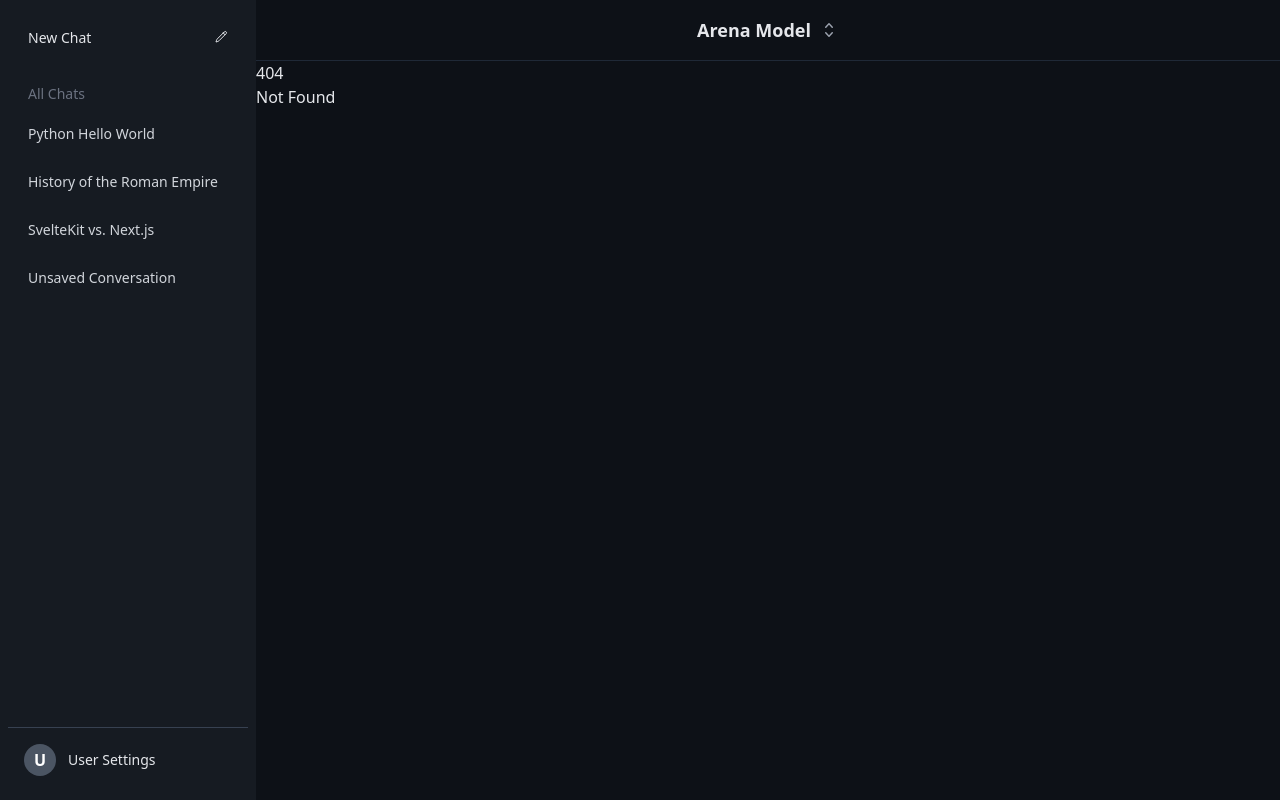
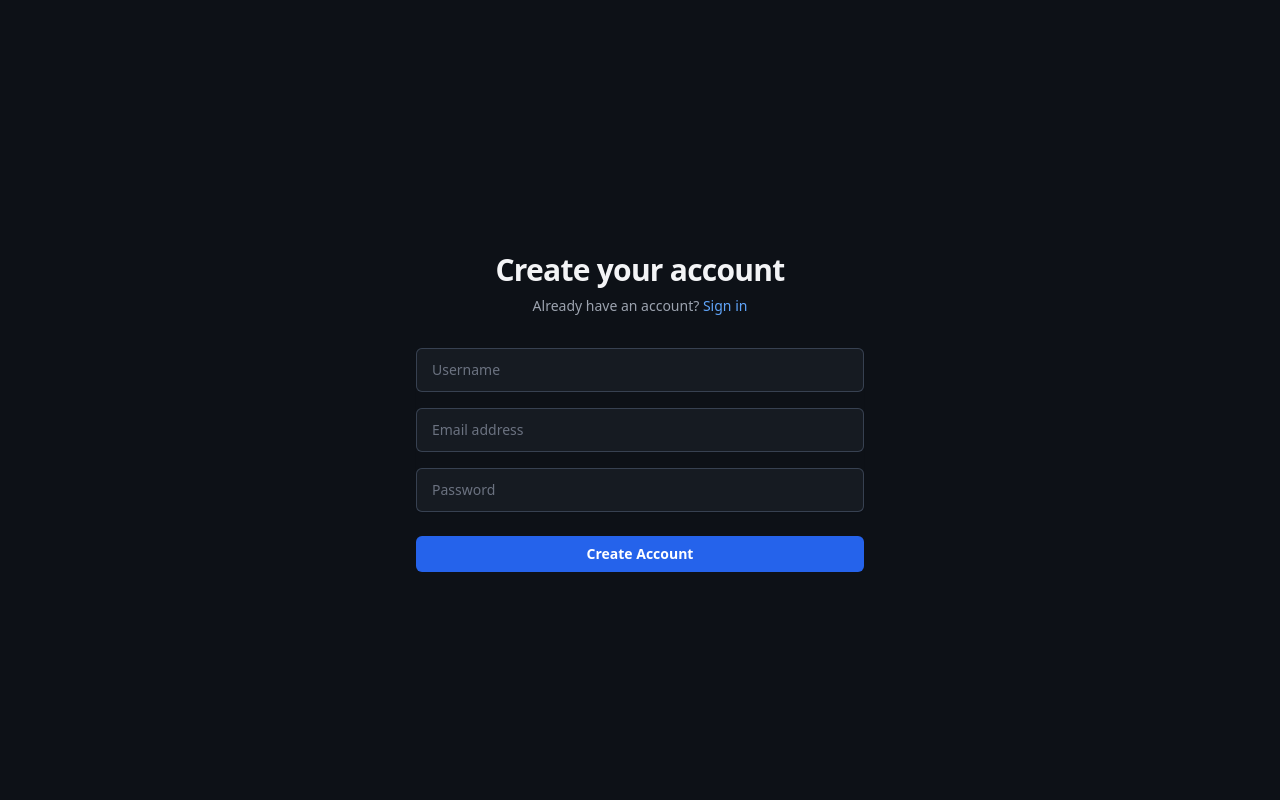
Before and after one commit to cbarkinozer/dost, a SvelteKit app in the folder frontend/: page /register in a window 1280 px wide. Before the commit this address had no page. Built offline with nearby package versions, Linux system fonts and the light colour scheme.

Commit message:
add register and login pages

```diff
--- a/frontend/src/lib/components/layout/ChatHistory.svelte
+++ b/frontend/src/lib/components/layout/ChatHistory.svelte
@@ -1,6 +1,7 @@
 <script lang="ts">
     import { conversations, selectedConversationId, deleteConversation } from '$lib/stores/conversations';
     import { messageStore } from '$lib/stores/chat';
+    import { page } from '$app/stores';
     import { goto } from '$app/navigation';
     import PencilIcon from '$lib/components/icons/PencilIcon.svelte';
     import TrashIcon from '$lib/components/icons/TrashIcon.svelte';
@@ -31,7 +32,7 @@
     function handleDelete(e: MouseEvent, id: string) {
         e.stopPropagation(); // Prevent navigation when clicking the delete button
         if (confirm('Are you sure you want to delete this chat?')) {
-            const isCurrentChat = id === $selectedConversationId;
+            const isCurrentChat = id === $page.params.id;
             deleteConversation(id);
             if (isCurrentChat) {
                 goto('/');
@@ -72,11 +73,17 @@
 </nav>
 
 <!-- User/Settings Menu -->
-<div class="mt-auto p-2 border-t border-gray-700">
+<div class="mt-auto p-2 border-t border-gray-700 space-y-1">
     <a href="/settings" class="flex items-center gap-3 p-2 rounded-lg text-gray-200 hover:bg-gray-700">
         <div class="w-8 h-8 rounded-full bg-gray-600 flex items-center justify-center text-white font-bold">
             U
         </div>
-        <span class="text-sm font-medium">User Settings</span>
+        <span class="text-sm font-medium">Test User</span>
+    </a>
+    <a href="/login" class="flex items-center gap-3 p-2 rounded-lg text-gray-400 hover:bg-gray-700 hover:text-gray-200">
+         <svg xmlns="http://www.w3.org/2000/svg" fill="none" viewBox="0 0 24 24" stroke-width="1.5" stroke="currentColor" class="w-6 h-6">
+            <path stroke-linecap="round" stroke-linejoin="round" d="M15.75 9V5.25A2.25 2.25 0 0 0 13.5 3h-6a2.25 2.25 0 0 0-2.25 2.25v13.5A2.25 2.25 0 0 0 7.5 21h6a2.25 2.25 0 0 0 2.25-2.25V15m-3 0-3-3m0 0 3-3m-3 3H5" />
+        </svg>
+        <span class="text-sm font-medium">Sign Out</span>
     </a>
 </div>
--- /dev/null
+++ b/frontend/src/routes/(app)/+layout.svelte
@@ -0,0 +1,25 @@
+<script lang="ts">
+  import ChatHistory from "$lib/components/layout/ChatHistory.svelte";
+  import ModelSelector from '$lib/components/chat/ModelSelector.svelte';
+</script>
+
+<div class="flex h-screen bg-[#0d1117] text-gray-200">
+
+  <!-- Sidebar -->
+  <aside class="w-64 flex-shrink-0 bg-[#161b22] flex flex-col p-2 text-gray-300">
+    <ChatHistory />
+  </aside>
+
+  <!-- Main Content -->
+  <main class="flex-1 flex flex-col overflow-hidden">
+    <!-- Main Header with Model Selector -->
+    <header class="p-4 border-b border-gray-800 flex justify-center items-center flex-shrink-0">
+      <ModelSelector />
+    </header>
+
+    <!-- Slot for page content -->
+    <div class="flex-1 overflow-y-auto">
+      <slot />
+    </div>
+  </main>
+</div>
--- a/frontend/src/routes/+layout.svelte
+++ b/frontend/src/routes/+layout.svelte
@@ -1,26 +1,5 @@
-<script lang="ts">
+<script>
   import "../app.css";
-  import ChatHistory from "$lib/components/layout/ChatHistory.svelte";
-  import ModelSelector from '$lib/components/chat/ModelSelector.svelte';
 </script>
 
-<div class="flex h-screen bg-[#0d1117] text-gray-200">
-
-  <!-- Sidebar -->
-  <aside class="w-64 flex-shrink-0 bg-[#161b22] flex flex-col p-2 text-gray-300">
-    <ChatHistory />
-  </aside>
-
-  <!-- Main Content -->
-  <main class="flex-1 flex flex-col overflow-hidden">
-    <!-- Main Header with Model Selector -->
-    <header class="p-4 border-b border-gray-800 flex justify-center items-center flex-shrink-0">
-      <ModelSelector />
-    </header>
-
-    <!-- Slot for page content -->
-    <div class="flex-1 overflow-y-auto">
-      <slot />
-    </div>
-  </main>
-</div>
+<slot />
--- /dev/null
+++ b/frontend/src/routes/login/+page.svelte
@@ -0,0 +1,62 @@
+<script lang="ts">
+	import { goto } from '$app/navigation';
+
+	function handleLogin() {
+		// In a real app, you'd call an API here.
+		// For now, we just simulate a successful login by navigating.
+		goto('/');
+	}
+</script>
+
+<div class="flex min-h-screen items-center justify-center bg-[#0d1117] px-4 py-12 sm:px-6 lg:px-8">
+	<div class="w-full max-w-md space-y-8">
+		<div>
+			<h2 class="mt-6 text-center text-3xl font-bold tracking-tight text-gray-100">
+				Welcome back to dost
+			</h2>
+			<p class="mt-2 text-center text-sm text-gray-400">
+				Or{' '}
+				<a href="/register" class="font-medium text-blue-400 hover:text-blue-300">
+					create a new account
+				</a>
+			</p>
+		</div>
+		<form class="mt-8 space-y-6" on:submit|preventDefault={handleLogin}>
+			<div class="space-y-4 rounded-md shadow-sm">
+				<div>
+					<label for="email-address" class="sr-only">Email address</label>
+					<input
+						id="email-address"
+						name="email"
+						type="email"
+						autocomplete="email"
+						required
+						class="relative block w-full appearance-none rounded-md border-0 bg-[#161b22] py-3 px-4 text-gray-200 placeholder-gray-500 ring-1 ring-inset ring-gray-700 focus:z-10 focus:ring-2 focus:ring-inset focus:ring-blue-500 sm:text-sm"
+						placeholder="Email address"
+					/>
+				</div>
+				<div>
+					<label for="password" class="sr-only">Password</label>
+					<input
+						id="password"
+						name="password"
+						type="password"
+						autocomplete="current-password"
+						required
+						class="relative block w-full appearance-none rounded-md border-0 bg-[#161b22] py-3 px-4 text-gray-200 placeholder-gray-500 ring-1 ring-inset ring-gray-700 focus:z-10 focus:ring-2 focus:ring-inset focus:ring-blue-500 sm:text-sm"
+						placeholder="Password"
+					/>
+				</div>
+			</div>
+
+			<div>
+				<button
+					type="submit"
+					class="group relative flex w-full justify-center rounded-md bg-blue-600 py-2 px-3 text-sm font-semibold text-white hover:bg-blue-500 focus-visible:outline focus-visible:outline-2 focus-visible:outline-offset-2 focus-visible:outline-blue-600"
+				>
+					Sign in
+				</button>
+			</div>
+		</form>
+	</div>
+</div>
--- /dev/null
+++ b/frontend/src/routes/register/+page.svelte
@@ -0,0 +1,73 @@
+<script lang="ts">
+    import { goto } from '$app/navigation';
+
+    function handleRegister() {
+        // Mock a successful registration and login.
+        goto('/');
+    }
+</script>
+
+<div class="flex min-h-screen items-center justify-center bg-[#0d1117] px-4 py-12 sm:px-6 lg:px-8">
+    <div class="w-full max-w-md space-y-8">
+        <div>
+            <h2 class="mt-6 text-center text-3xl font-bold tracking-tight text-gray-100">
+                Create your account
+            </h2>
+            <p class="mt-2 text-center text-sm text-gray-400">
+                Already have an account?{' '}
+                <a href="/login" class="font-medium text-blue-400 hover:text-blue-300">
+                    Sign in
+                </a>
+            </p>
+        </div>
+        <form class="mt-8 space-y-6" on:submit|preventDefault={handleRegister}>
+            <div class="space-y-4 rounded-md shadow-sm">
+                <div>
+                    <label for="username" class="sr-only">Username</label>
+                    <input
+                        id="username"
+                        name="username"
+                        type="text"
+                        autocomplete="username"
+                        required
+                        class="relative block w-full appearance-none rounded-md border-0 bg-[#161b22] py-3 px-4 text-gray-200 placeholder-gray-500 ring-1 ring-inset ring-gray-700 focus:z-10 focus:ring-2 focus:ring-inset focus:ring-blue-500 sm:text-sm"
+                        placeholder="Username"
+                    />
+                </div>
+                <div>
+                    <label for="email-address" class="sr-only">Email address</label>
+                    <input
+                        id="email-address"
+                        name="email"
+                        type="email"
+                        autocomplete="email"
+                        required
+                        class="relative block w-full appearance-none rounded-md border-0 bg-[#161b22] py-3 px-4 text-gray-200 placeholder-gray-500 ring-1 ring-inset ring-gray-700 focus:z-10 focus:ring-2 focus:ring-inset focus:ring-blue-500 sm:text-sm"
+                        placeholder="Email address"
+                    />
+                </div>
+                <div>
+                    <label for="password" class="sr-only">Password</label>
+                    <input
+                        id="password"
+                        name="password"
+                        type="password"
+                        autocomplete="new-password"
+                        required
+                        class="relative block w-full appearance-none rounded-md border-0 bg-[#161b22] py-3 px-4 text-gray-200 placeholder-gray-500 ring-1 ring-inset ring-gray-700 focus:z-10 focus:ring-2 focus:ring-inset focus:ring-blue-500 sm:text-sm"
+                        placeholder="Password"
+                    />
+                </div>
+            </div>
+
+            <div>
+                <button
+                    type="submit"
+                    class="group relative flex w-full justify-center rounded-md bg-blue-600 py-2 px-3 text-sm font-semibold text-white hover:bg-blue-500 focus-visible:outline focus-visible:outline-2 focus-visible:outline-offset-2 focus-visible:outline-blue-600"
+                >
+                    Create Account
+                </button>
+            </div>
+        </form>
+    </div>
+</div>
```
Also changed, not shown: frontend/src/routes/(app)/+page.svelte (renamed from frontend/src/routes/+page.svelte), frontend/src/routes/(app)/c/[id]/+page.svelte (renamed from frontend/src/routes/c/[id]/+page.svelte), frontend/src/routes/(app)/settings/+page.svelte (renamed from frontend/src/routes/settings/+page.svelte).
